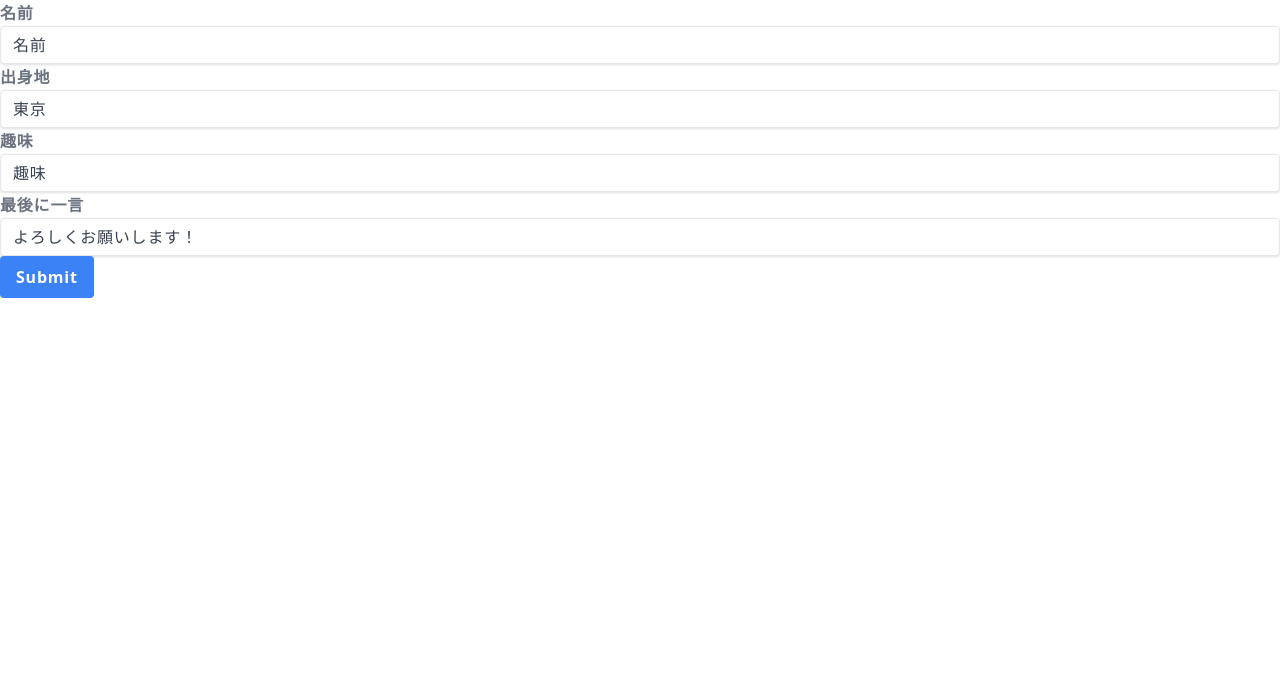
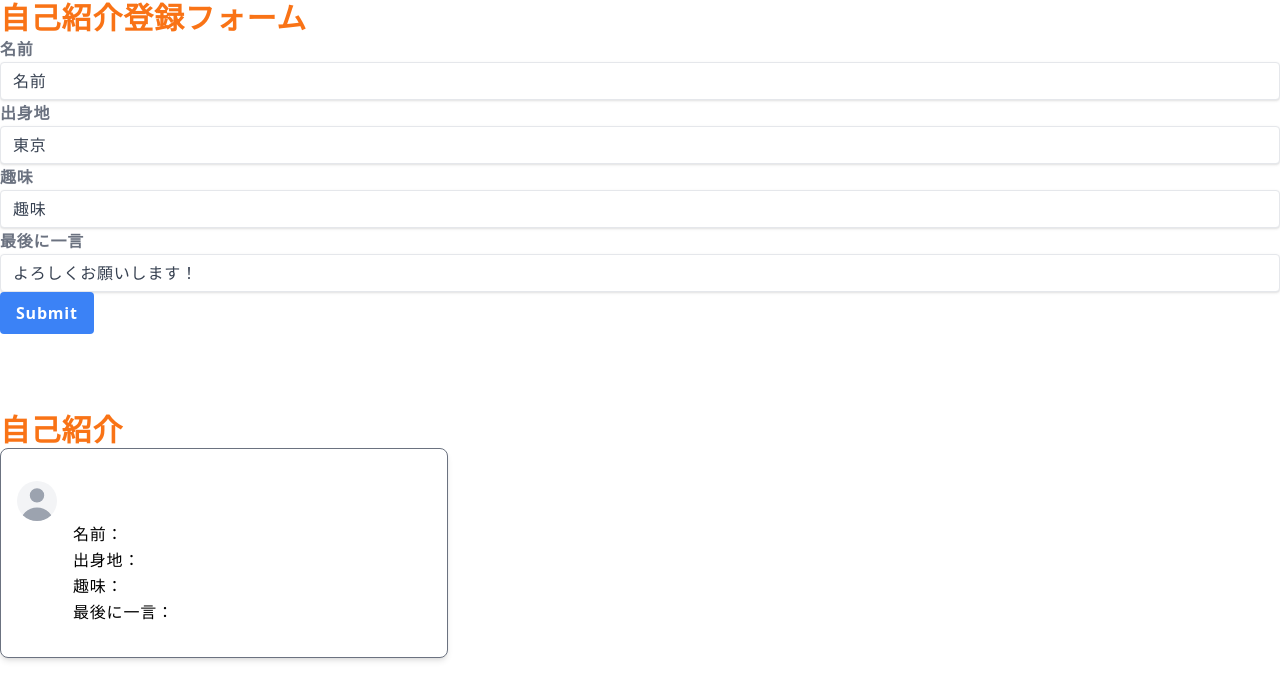
Before and after one commit to HackU-Team01/tsunagg, a Next.js app in the folder frontend/: page /input_form in a window 1280 px wide. Shown: the top 700 px of the page. Built offline with nearby package versions, Linux system fonts and the light colour scheme; no server answers; the database is empty; sample sign-in values are in the browser's storage.

Commit message:
フォーム作成

```diff
--- a/frontend/src/pages/index.tsx
+++ b/frontend/src/pages/index.tsx
@@ -19,8 +19,6 @@ const Home: NextPage = () => {
       <div className="grid place-items-center mt-12 md:pt-0 md:px-24 lg:px-32">
 
 
-        <h1 className="text-3xl font-bold text-orange-500" id="h2_self_introduction_form">自己紹介登録フォーム</h1>
-
         <Input_Form />
 
 
@@ -36,4 +34,5 @@ const Home: NextPage = () => {
   );
 };
 
+
 export default Home;
--- a/frontend/src/pages/input_form.tsx
+++ b/frontend/src/pages/input_form.tsx
@@ -1,4 +1,9 @@
 import { useForm, SubmitHandler } from 'react-hook-form';
+
+
+import firebase from "firebase";
+
+
 
 type Inputs = {
   username: string;
@@ -7,6 +12,7 @@ type Inputs = {
   user_comments: string;
 
 };
+
 export default function Input_Form() {
     const {
         register,
@@ -15,17 +21,27 @@ export default function Input_Form() {
         formState: { errors }
     } = useForm<Inputs>();
 
-    const onSubmit: SubmitHandler<Inputs> = (data) => console.log('onSubmit:', data);
-    console.log('username:', watch('username'));
-    console.log('birthplace:', watch('birthplace'));
-    console.log('hobby:', watch('hobby'));
-    console.log('user_comments:', watch('user_comments'));
+
+
+    const onSubmit: SubmitHandler<Inputs> = (data) => {
+      console.log('onSubmit:', data);
+      console.log('username:', watch('username'));
+      console.log('birthplace:', watch('birthplace'));
+      console.log('hobby:', watch('hobby'));
+      console.log('user_comments:', watch('user_comments'));
+
+    }
+
 
 
 
     return (
 
+
+
         <form onSubmit={handleSubmit(onSubmit)}>
+
+            <h1 className="text-3xl font-bold text-orange-500" id="h2_self_introduction_form">自己紹介登録フォーム</h1>
 
             <label className="block text-gray-500 font-bold md:text-left mb-1 md:mb-0 pr-4" for="inline-full-name">
                 名前
@@ -71,6 +87,56 @@ export default function Input_Form() {
               <input className="bg-blue-500 hover:bg-blue-700 text-white font-bold py-2 px-4 rounded focus:outline-none focus:shadow-outline" id="sendbutton" type="submit" />
           </div>
 
+
+
+          <br></br>
+          <br></br>
+          <br></br>
+
+
+
+          <h1 className="text-3xl font-bold text-orange-500" id="h2_self_introduction_form">自己紹介</h1>
+
+          <div class="p-4 max-w-md bg-white rounded-lg shadow-md border border-gray-500">
+              <div class="flow-root">
+                  <ul role="list" class="divide-y divide-gray-200 dark:divide-gray-700">
+                  <li class="py-3 sm:py-4">
+                  <div class="flex items-center space-x-4">
+                      <div class="relative w-10 h-10 overflow-hidden bg-gray-100 rounded-full dark:bg-gray-600">
+                          <svg class="absolute w-12 h-12 text-gray-400 -left-1" fill="currentColor" viewBox="0 0 20 20" xmlns="http://www.w3.org/2000/svg"><path fill-rule="evenodd" d="M10 9a3 3 0 100-6 3 3 0 000 6zm-7 9a7 7 0 1114 0H3z" clip-rule="evenodd"></path></svg>
+                      </div>
+                        <h5 class="text-xl font-bold leading-none text-gray-900 dark:text-black" id="self_introduction_username">{watch('username')}</h5>
+                  </div>
+
+                  <div class="flex items-center space-x-4">
+                      <div class="relative w-10 h-10 overflow-hidden bg-white rounded-full">
+                          <svg class="absolute w-12 h-12 text-gray-400 -left-1" fill="currentColor" viewBox="0 0 20 20" xmlns="http://www.w3.org/2000/svg"></svg>
+                      </div>
+                      <div class="flex-1 min-w-0">
+                          <p class="text-black-500">
+                            名前：{watch('username')}
+                          </p>
+                          <p class="text-black-500">
+                            出身地：{watch('birthplace')}
+                          </p>
+                          <p class="text-black-500">
+                            趣味：{watch('hobby')}
+                          </p>
+                          <p class="text-black-500">
+                            最後に一言：{watch('user_comments')}
+                          </p>
+                      </div>
+                  </div>
+
+                  </li>
+                  </ul>
+              </div>
+          </div>
+
+
         </form>
+
+
+
     );
 }
```
Also changed, not shown: 1 other file (tests, documents, lock files or other folders).
